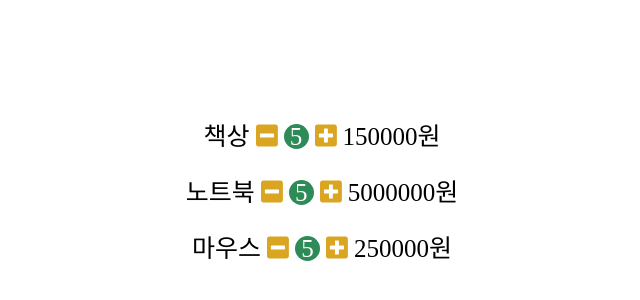
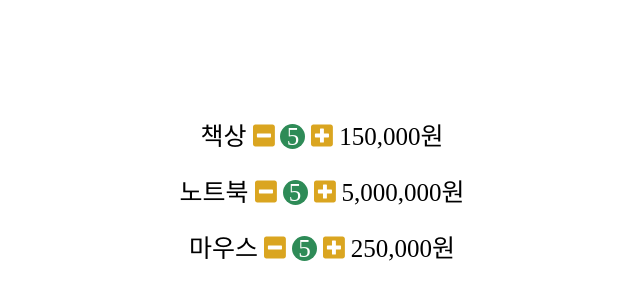
Before and after one commit to SpearJin/review_project, a React (Create React App) app: page / in a window 1280 px wide. Shown: the part 218-518 px from the top of the page, without its empty margins (318-958 px from the left). Built offline with nearby package versions, Linux system fonts and the light colour scheme.

Commit message:
util: addComma

```diff
--- a/src/components/Product.js
+++ b/src/components/Product.js
@@ -1,9 +1,6 @@
 import { useState } from "react";
 import styled from "styled-components";
-
-function Product({ name, unitPrice }) {
-  const [quentity, setQuentity] = useState(5);
-  const price = quentity * unitPrice;
+import addComma from "../util/addComma";
 
 const ProductComponent = styled.div`
   padding: 10px;
@@ -27,6 +24,10 @@ function Product({ name, unitPrice }) {
   }
 `;
 
+function Product({ name, unitPrice }) {
+  const [quentity, setQuentity] = useState(5);
+  const price = quentity * unitPrice;
+
   const onIncrease = () => {
     if (quentity < 9) {
       setQuentity(quentity + 1);
@@ -49,7 +50,7 @@ function Product({ name, unitPrice }) {
       <button onClick={onIncrease}>
         <i className="fas fa-plus-square"></i>
       </button>
-      <span>{price}원</span>
+      <span>{addComma(price)}원</span>
     </ProductComponent>
   );
 }
--- /dev/null
+++ b/src/util/addComma.js
@@ -0,0 +1,18 @@
+function addComma(price) {
+  const newPrice = String(price).split("");
+  let newArray = [];
+  let cnt = 0;
+  for (let i = newPrice.length - 1; i >= 0; i--) {
+    newArray.push(newPrice[i]);
+    cnt++;
+
+    if (cnt === 3 && i !== 0) {
+      newArray.push(",");
+      cnt = 0;
+    }
+  }
+  newArray = newArray.reverse().join("");
+  return newArray;
+}
+
+export default addComma;
```
Lines whose indentation alone changed are shown as unchanged.
